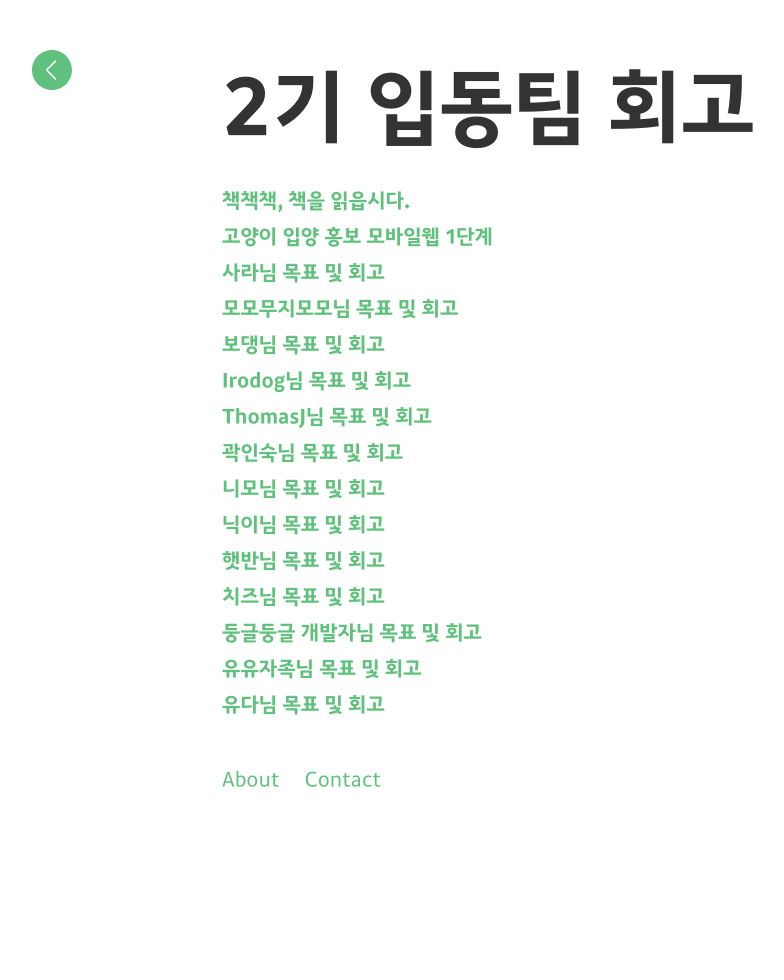
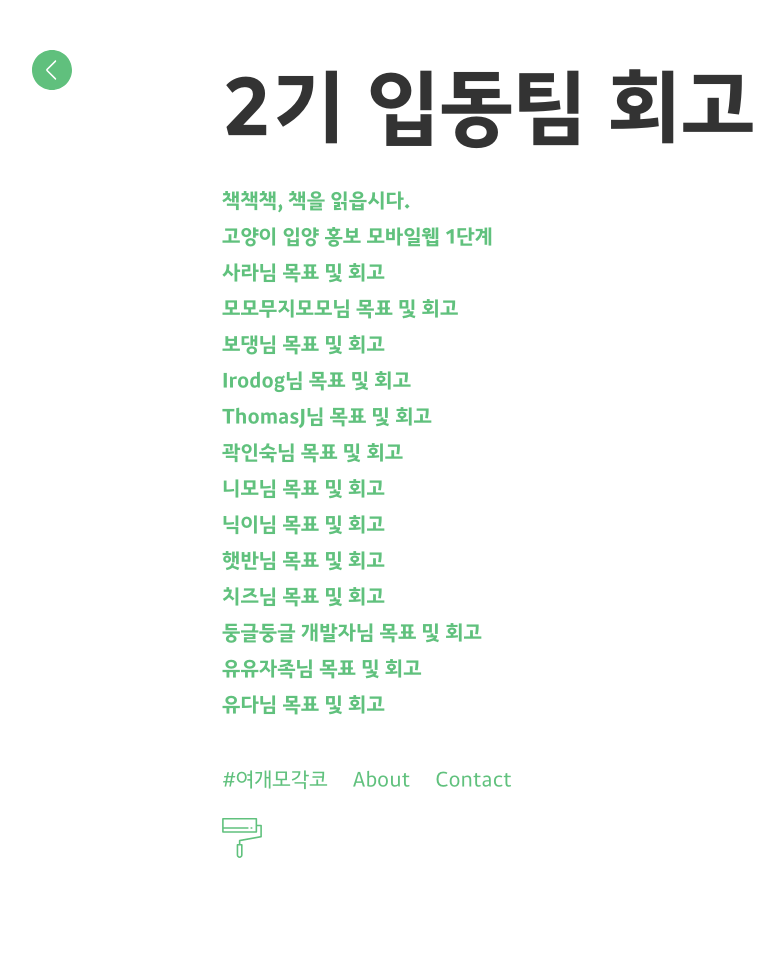
Before and after one commit to yeogaemogaco/retrospective-2nd, a Jekyll site: the page built from index.html, in a window 1280 px wide. Shown: the whole page, without its empty margins (18-802 px from the left). Built offline with Jekyll 4.4.1, drawn with Linux system fonts in a browser that asks for light colours.

Commit message:
[추가] 여개모각코 블로그 링크 추가

```diff
--- a/_config.yml
+++ b/_config.yml
@@ -5,6 +5,7 @@ title: "2기 입동팀 회고"
 # name of the repository
 baseurl:
 email: yeogaemogaco@email.com
+parenturl: https://yeogaemogaco.github.io
 
 permalink: /:title/
 
--- a/_layouts/default.html
+++ b/_layouts/default.html
@@ -24,10 +24,11 @@ layout: compress
 <footer>
 
     <div class="links">
-        <a href="{{site.baseurl}}/about/">About</a>
-        <a href="{{site.baseurl}}/contact/">Contact</a>
+      <a href="{{site.parenturl}}">#여개모각코</a>
+      <a href="{{site.baseurl}}/about/">About</a>
+      <a href="{{site.baseurl}}/contact/">Contact</a>
     </div>
-    <!--<div class="theme" onclick="theme()" style="    background-image: url({{site.baseurl}}/images/theme.svg)"></div>-->
+    <div class="theme" onclick="theme()" style="    background-image: url({{site.baseurl}}/images/theme.svg)"></div>
 </footer>
 {% include analytics.html %}
 
```
